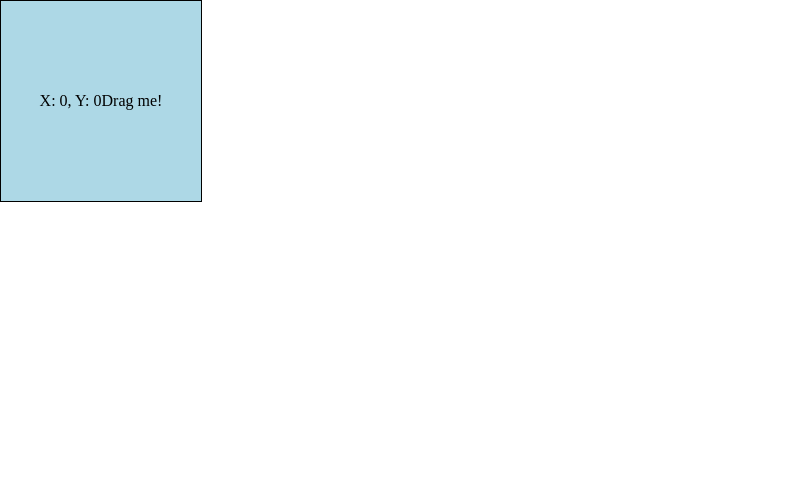
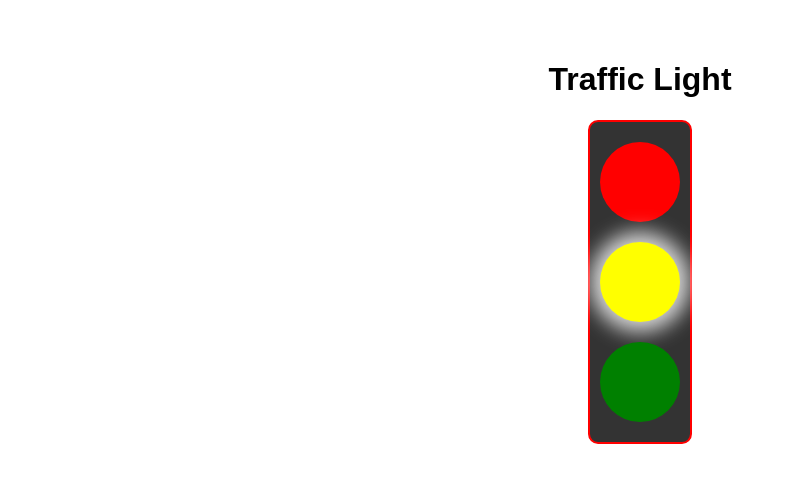
Before and after one commit to SouravBandyopadhyay/Machine-Coding-Round-Questions, a React (Vite) app: page / in a window 1280 px wide. Shown: the top 482 px of the page, without its empty margins (0-795 px from the left). Built offline with nearby package versions, Linux system fonts and the light colour scheme.

Commit message:
Traffic Light Coding Round Question Added

```diff
--- a/src/App.css
+++ b/src/App.css
@@ -3,4 +3,44 @@
   margin: 0 auto;
   padding: 2rem;
   text-align: center;
+  font-family: sans-serif;
 }
+
+.traffic-light-container {
+  border:2px solid red;
+  width: 100px;
+  height: 300px;
+  background-color: #333;
+  border-radius: 10px;
+  display: flex;
+  flex-direction: column;
+  justify-content: space-around;
+  padding: 10px;
+
+  /* TO CENTER THE TRAFFIC LIGHT CONTAINER */
+  max-width: fit-content;
+  margin-left: auto;
+  margin-right: auto;
+}
+
+.light {
+  width: 80px;
+  height: 80px;
+  border-radius: 50%;
+}
+
+.red {
+  background-color:red; /* Red */
+}
+
+.yellow {
+  background-color: yellow; /* Yellow */
+}
+
+.green {
+  background-color:green; /* Green */
+}
+
+.active {
+  box-shadow: 0 0 20px 10px rgba(255, 255, 255, 0.8);
+}
--- a/src/App.jsx
+++ b/src/App.jsx
@@ -1,47 +1,39 @@
-import { useState } from 'react';
+import { useEffect, useState } from 'react';
 import './App.css';
 
 function App() {
-  const [position, setPosition] = useState({ x: 0, y: 0 });
+  const [currentColor, setCurrentColor] = useState('red');
 
-  const handleDragStart = (e) => {
-    const offsetX = e.clientX - position.x;
-    const offsetY = e.clientY - position.y;
-    const handleDragMove = (e) => {
-      const newX = e.clientX - offsetX;
-      const newY = e.clientY - offsetY;
-      setPosition({ x: newX, y: newY });
-    };
-    const handleDragEnd = () => {
-      document.removeEventListener('mousemove', handleDragMove);
-      document.removeEventListener('mouseup', handleDragEnd);
-    };
-    document.addEventListener('mousemove', handleDragMove);
-    document.addEventListener('mouseup', handleDragEnd);
-  };
+  useEffect(() => {
+    const interval = setInterval(() => {
+      switch (currentColor) {
+        case 'red':
+          setCurrentColor('green');
+          setTimeout(() => setCurrentColor('yellow'), 3000);
+          break;
+        case 'yellow':
+          setCurrentColor('red');
+          break;
+        case 'green':
+          setCurrentColor('yellow');
+          break;
+        default:
+          setCurrentColor('red');
+          break;
+      }
+    }, 4000);
+
+    return () => clearInterval(interval);
+  }, [currentColor]);
 
   return (
-    <div
-      style={{
-        width: '200px',
-        height: '200px',
-        backgroundColor: 'lightblue',
-        position: 'absolute',
-        top: position.y,
-        left: position.x,
-        border: '1px solid black',
-        textAlign: 'center',
-        display: 'flex',
-        justifyContent: 'center',
-        alignItems: 'center',
-        cursor: 'pointer',
-      }}
-      onMouseDown={handleDragStart}
-    >
-      <p style={{ margin: 0 }}>
-        X: {position.x}, Y: {position.y}
-      </p>
-      Drag me!
+    <div className="App">
+      <h1>Traffic Light</h1>
+      <div className="traffic-light-container">
+        <div className={`light red ${currentColor === 'red' ? 'active' : ''}`}></div>
+        <div className={`light yellow ${currentColor === 'yellow' ? 'active' : ''}`}></div>
+        <div className={`light green ${currentColor === 'green' ? 'active' : ''}`}></div>
+      </div>
     </div>
   );
 }
```
Also changed, not shown: 1 other file (tests, documents, lock files or other folders).
